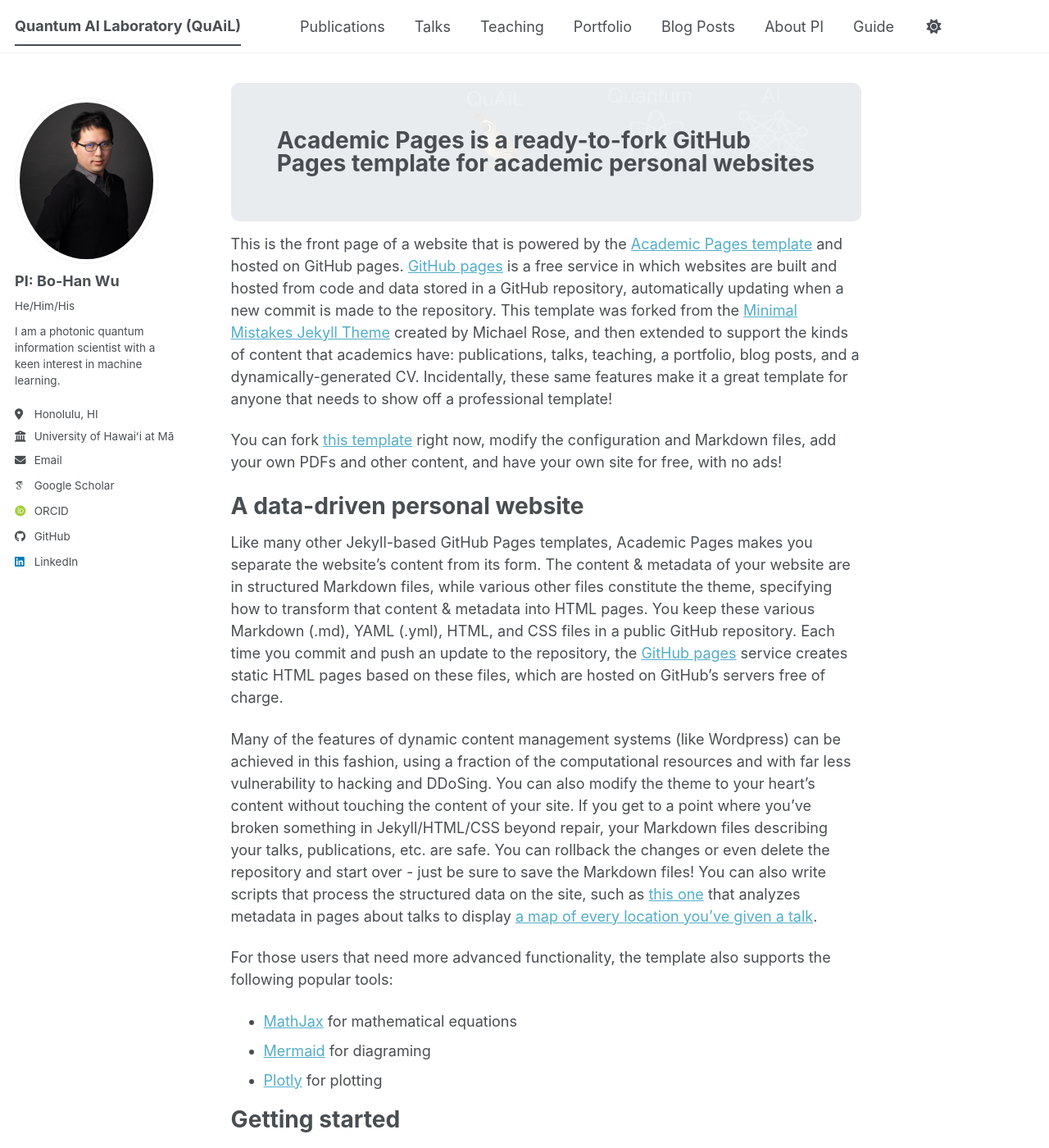
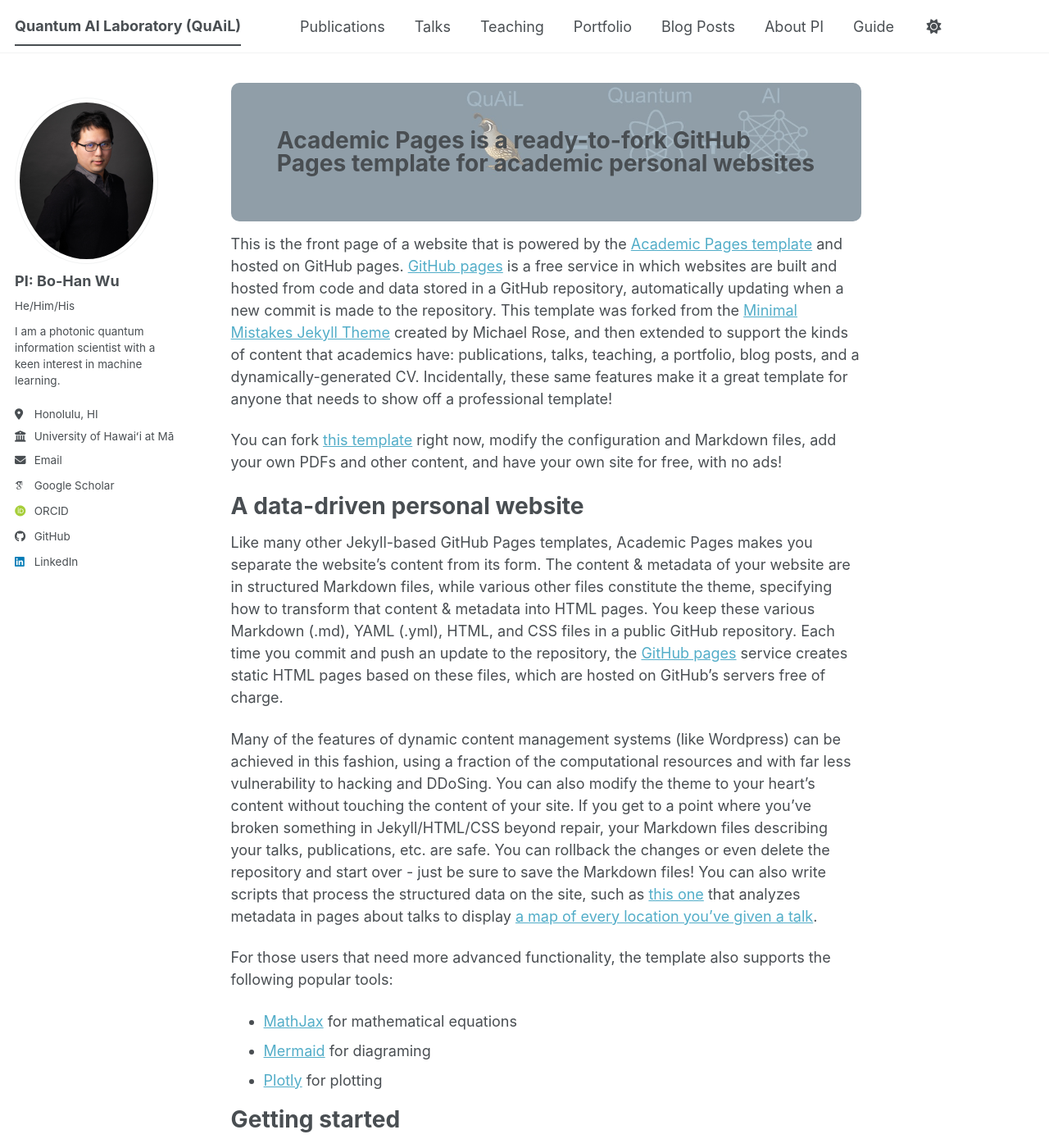
Before and after one commit to go705/go705.github.io, a Jekyll site: the page built from _pages/about.md, in a window 1280 px wide and 1400 px high. Shown: the whole window at 82% size. Built offline with Jekyll 4.4.1, drawn with Linux system fonts in a browser that asks for light colours; some web fonts are replaced; a script bundle is joined from its source files by our own code; library files that are not in the unit come from our copies.

Commit message:
Update _archive.scss

```diff
--- a/_sass/layout/_archive.scss
+++ b/_sass/layout/_archive.scss
@@ -3,7 +3,7 @@
    ========================================================================== */
 
 .page__title {
-  background-image: linear-gradient(rgba(255, 255, 255, 0.9), rgba(255, 255, 255, 0.9)),
+  background-image: linear-gradient(rgba(255, 255, 255, 0.5), rgba(255, 255, 255, 0.5)),
                     url('/images/Group_image.jpeg');
   background-size: cover;
   background-position: center;
```
